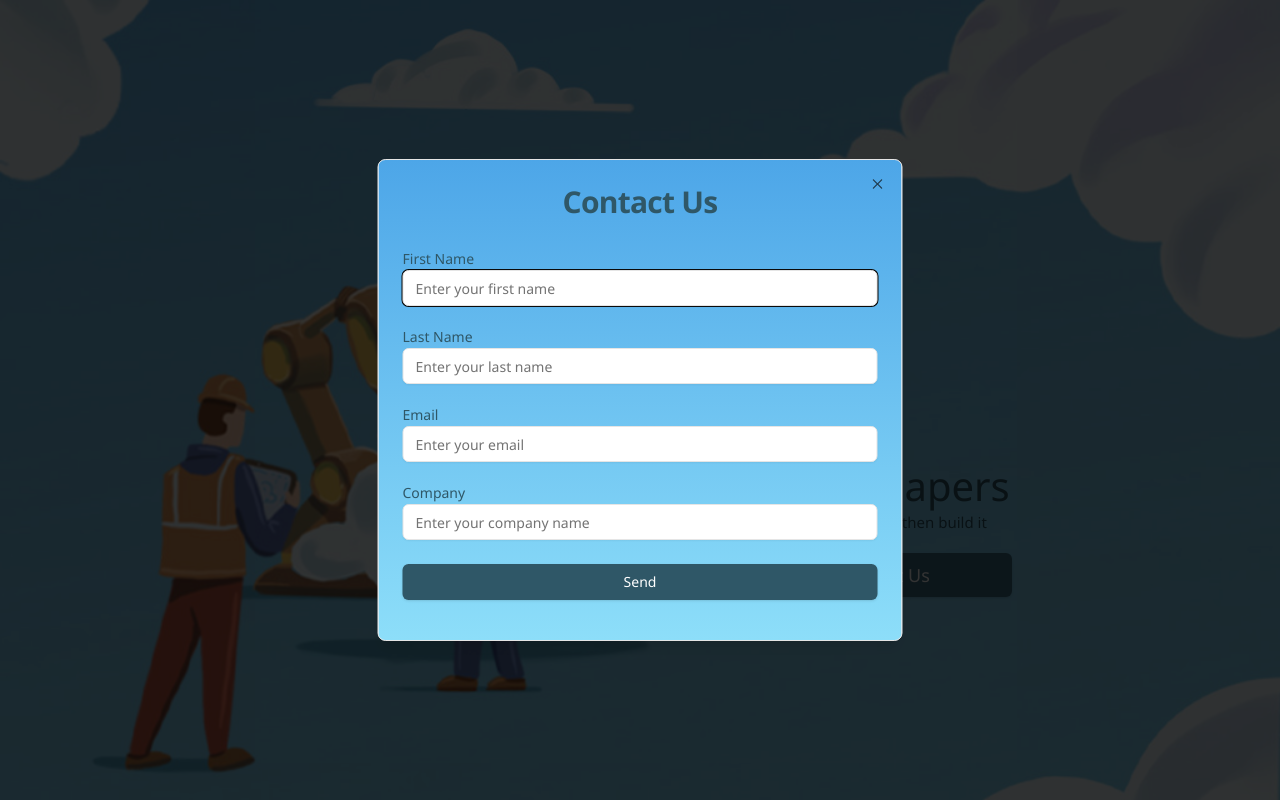
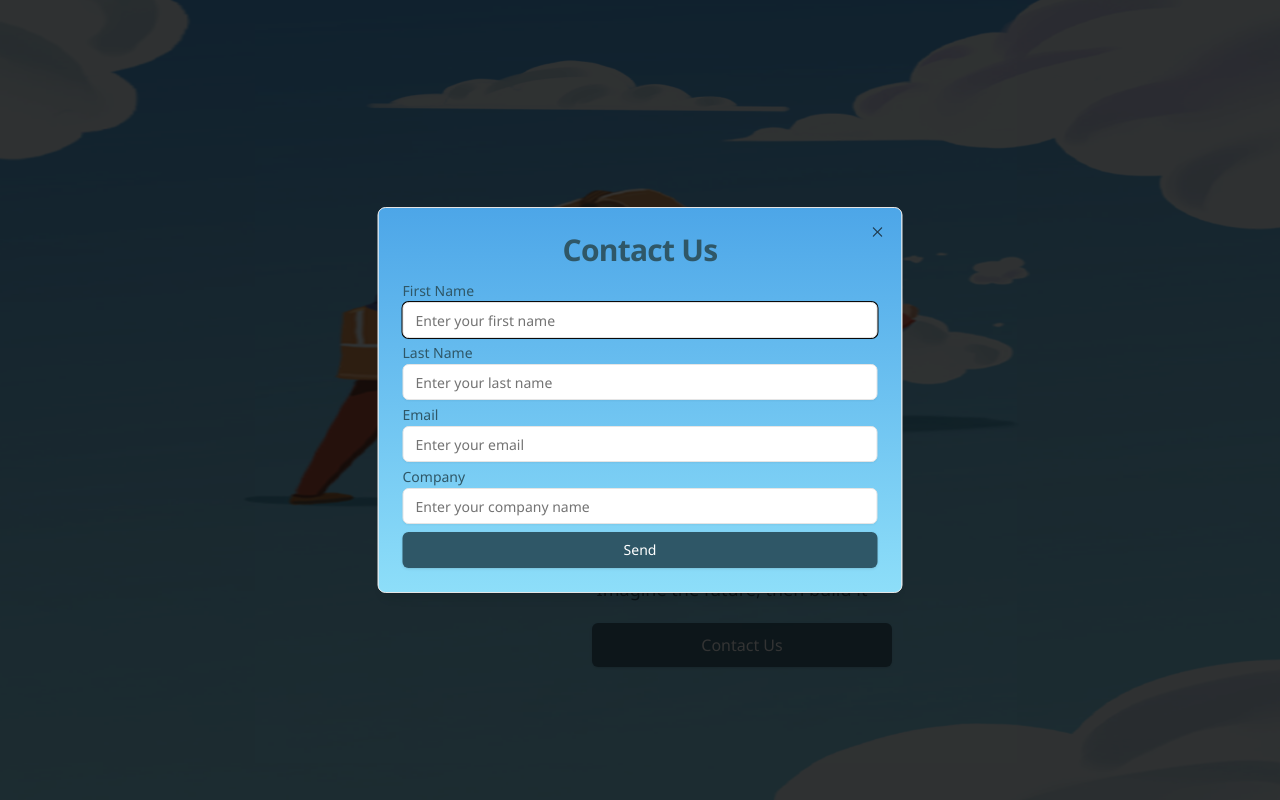
Before and after one commit to Jasim121/nss, a Next.js app: page / in a window 1280 px wide. Both pictures are taken after a click on the element "Contact Us". Built offline with nearby package versions, Linux system fonts and the light colour scheme.

Commit message:
first commit

```diff
--- a/src/components/screens/home/ContactFormDialog.tsx
+++ b/src/components/screens/home/ContactFormDialog.tsx
@@ -110,9 +110,9 @@ export function ContactFormDialog() {
           </DialogTitle>
         </DialogHeader>
 
-        <form onSubmit={handleSubmit} className="grid gap-6 py-4">
+        <form onSubmit={handleSubmit} className="grid gap-6 py-4 mds:py-0 mds:gap-2 md:py-0 md:gap-2">
           {/* First Name Input */}
-          <div className="flex flex-col gap-1">
+          <div className="flex flex-col gap-4 mds:gap-1 md:gap-2">
             <Label htmlFor="first_name" className="text-darkGreyColor">
               First Name
             </Label>
--- a/src/components/screens/home/index.tsx
+++ b/src/components/screens/home/index.tsx
@@ -66,7 +66,7 @@ const Index = () => {
          <div
           className="absolute inset-0 hidden ip:block sm:hidden md:hidden lg:hidden xl:hidden md-lg:hidden xl-2:hidden bg-cover bg-center"
           style={{
-            backgroundImage: `url('/images/ipro.png')`,
+            // backgroundImage: `url('/images/ipro.png')`,
             backgroundSize: 'cover',
             backgroundPosition: 'center',
             backgroundRepeat: 'no-repeat',
--- a/tailwind.config.ts
+++ b/tailwind.config.ts
@@ -23,6 +23,7 @@ const config: Config = {
 			'ipml': '1024px',
 			'md': '812px',
 			'mds': '844px',
+			'ill': '1024',
 			'md-lg': '1090px',  // Custom breakpoint for 1090px
 			'xl-2': '1960px',   // Custom breakpoint for 1960px
 		  },
```
